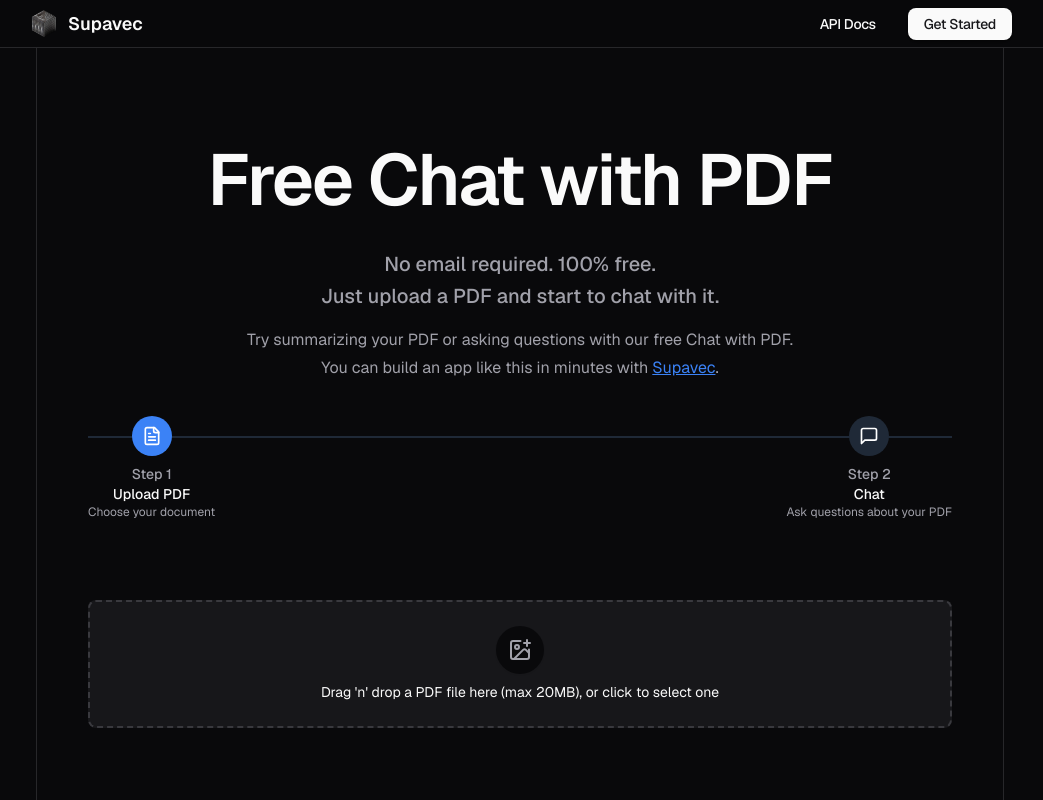
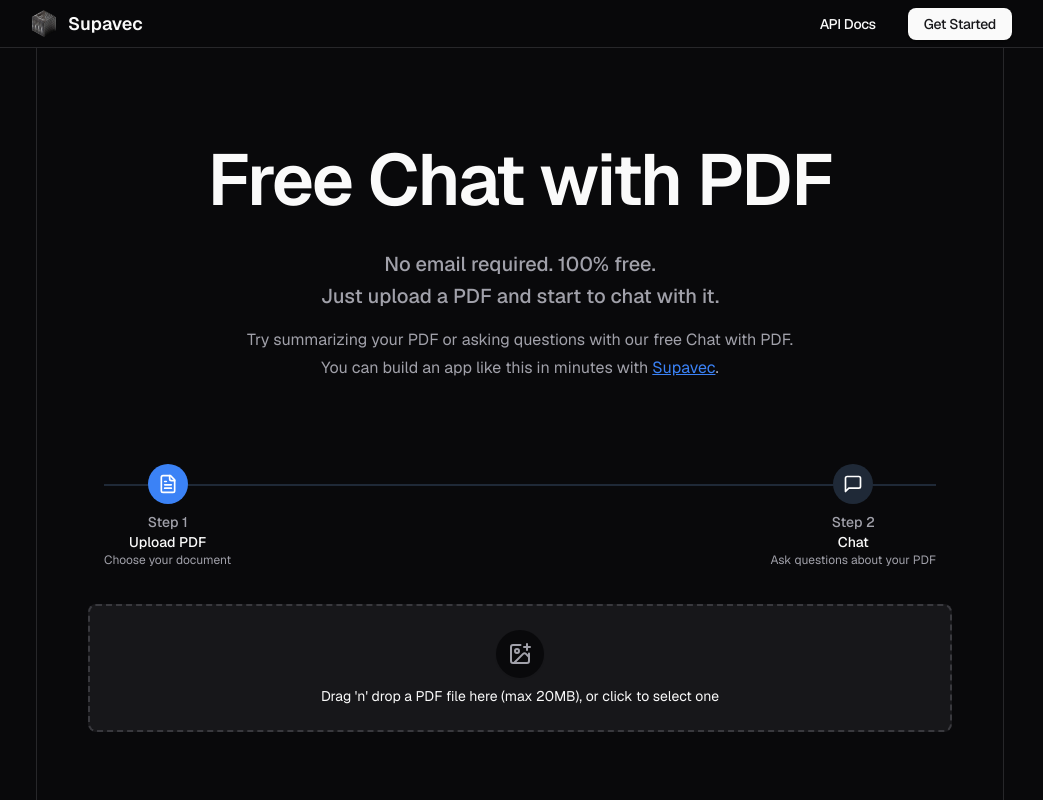
Before and after one commit to typepulse/pulse-vector, a Next.js app in the folder apps/web/: page /examples/chat-with-pdf in a window 1280 px wide. Shown: the top 800 px of the page, without its empty margins (120-1163 px from the left). Built offline with nearby package versions, Linux system fonts and the light colour scheme; no server answers.

Commit message:
Add Stepper component to Demo component layout

```diff
--- a/apps/web/src/app/examples/chat-with-pdf/_components/demo.tsx
+++ b/apps/web/src/app/examples/chat-with-pdf/_components/demo.tsx
@@ -6,6 +6,7 @@ import { FileList } from "./file-list";
 import { Chat } from "./chat";
 import { toast } from "sonner";
 import { usePostHog } from "posthog-js/react";
+import { Stepper } from "./steppper";
 
 export const Demo = () => {
   const posthog = usePostHog();
@@ -59,6 +60,7 @@ export const Demo = () => {
 
   return (
     <div className="min-w-[400px] w-full p-4 mt-8 max-w-4xl mx-auto pb-24 sm:pb-32">
+      <Stepper />
       {!fileName && (
         <FileUploadForm
           placeholder="Drag 'n' drop a PDF file here (max 20MB), or click to select one"
--- a/apps/web/src/app/examples/chat-with-pdf/page.tsx
+++ b/apps/web/src/app/examples/chat-with-pdf/page.tsx
@@ -2,7 +2,6 @@ import { APP_NAME } from "@/app/consts";
 import { Demo } from "./_components/demo";
 import { FAQ } from "./_components/faq";
 import { DemoVideo } from "./_components/demo-video";
-import { Stepper } from "./_components/steppper";
 
 export const metadata = {
   title: "100% Free Chat with PDF",
@@ -42,7 +41,6 @@ export default function ChatWithPdf() {
           </p>
         </div>
       </div>
-      <Stepper />
       <Demo />
       <DemoVideo />
       <FAQ />
```
